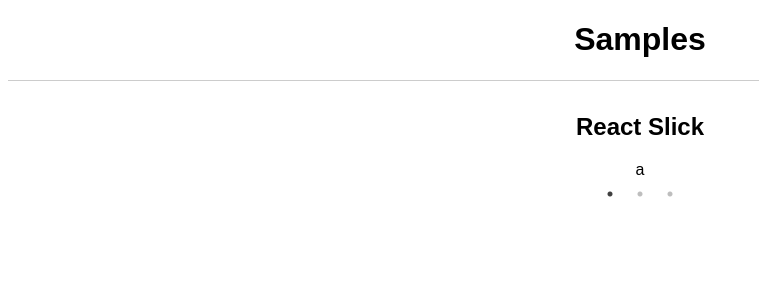
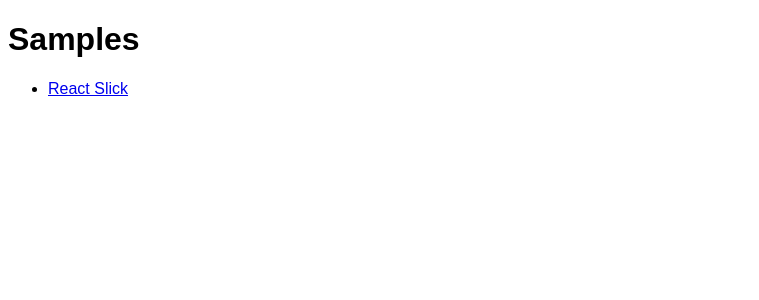
Before and after one commit to keishibuki/react-samples, a React (Create React App) app: page / in a window 1280 px wide. Shown: the top 300 px of the page, without its empty margins (0-759 px from the left). Built offline with nearby package versions, Linux system fonts and the light colour scheme.

Commit message:
Add: react-router-dom & routing

```diff
--- a/package.json
+++ b/package.json
@@ -9,10 +9,12 @@
   ],
   "main": "src/index.tsx",
   "dependencies": {
+    "@types/react-router-dom": "5.1.3",
     "@types/react-slick": "0.23.4",
     "@types/slick-carousel": "1.6.34",
     "react": "^16.12.0",
     "react-dom": "^16.12.0",
+    "react-router-dom": "5.1.2",
     "react-scripts": "3.3.0",
     "react-slick": "0.25.2",
     "slick-carousel": "1.8.1"
--- a/src/App.tsx
+++ b/src/App.tsx
@@ -1,4 +1,5 @@
 import * as React from "react";
+import { BrowserRouter as Router, Switch, Route, Link } from "react-router-dom";
 import ReactSlick from "./react-slick";
 import "./styles.css";
 
@@ -6,9 +7,18 @@
   return (
     <div className="App">
       <h1>Samples</h1>
-      <section>
-        <ReactSlick />
-      </section>
+      <Router>
+        <nav>
+          <ul>
+            <li>
+              <Link to="/react-slick">React Slick</Link>
+            </li>
+          </ul>
+        </nav>
+        <Switch>
+          <Route path="/react-slick" component={ReactSlick} />
+        </Switch>
+      </Router>
     </div>
   );
 }
--- a/src/styles.css
+++ b/src/styles.css
@@ -1,9 +1,3 @@
 .App {
   font-family: sans-serif;
-  text-align: center;
 }
-
-section {
-  padding: 12px 0;
-  border-top: 1px solid #ccc;
-}
```
